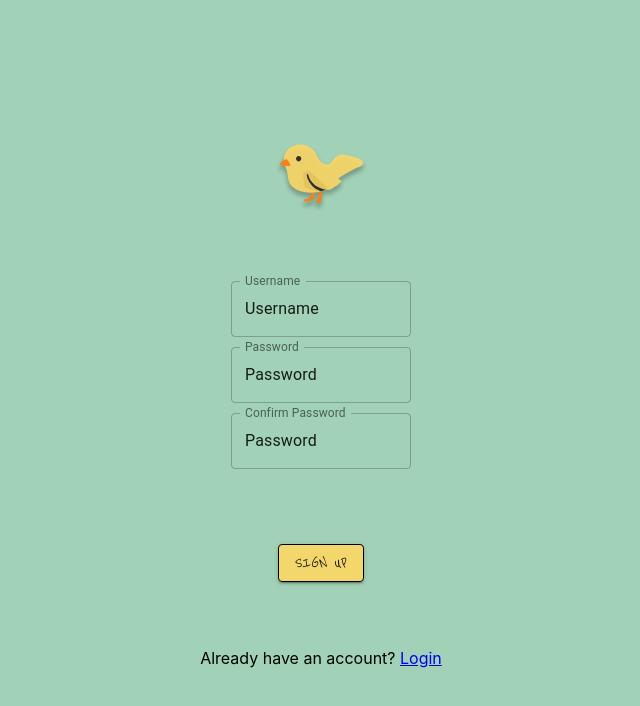
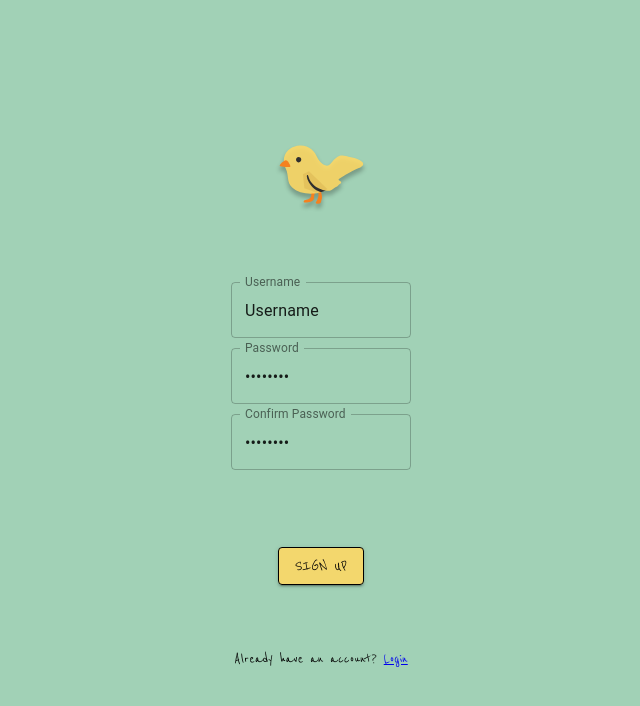
Before and after one commit to kishaprudente/madagascar, a React (Create React App) app in the folder client/: page /signup in a window 1280 px wide. Shown: the top 706 px of the page, without its empty margins (319-959 px from the left). Built offline with nearby package versions, Linux system fonts and the light colour scheme; a web font is replaced by a local one.

Commit message:
added hide password

```diff
--- a/client/src/pages/Signup.js
+++ b/client/src/pages/Signup.js
@@ -28,6 +28,7 @@ export default function Signup() {
         <TextField
           style={{ marginBottom: '10px' }}
           label='Password'
+          type='password'
           id='outlined-size-normal'
           defaultValue='Password'
           variant='outlined'
@@ -35,6 +36,7 @@ export default function Signup() {
         <TextField
           style={{ marginBottom: '10px' }}
           label='Confirm Password'
+          type='password'
           id='outlined-size-normal'
           defaultValue='Password'
           variant='outlined'
@@ -57,6 +59,7 @@ export default function Signup() {
 
 const container = {
   backgroundColor: '#A1D1B6',
+  fontFamily: 'Reenie Beanie',
   width: '100vw',
   height: '100vh',
   flexGrow: '1',
```
